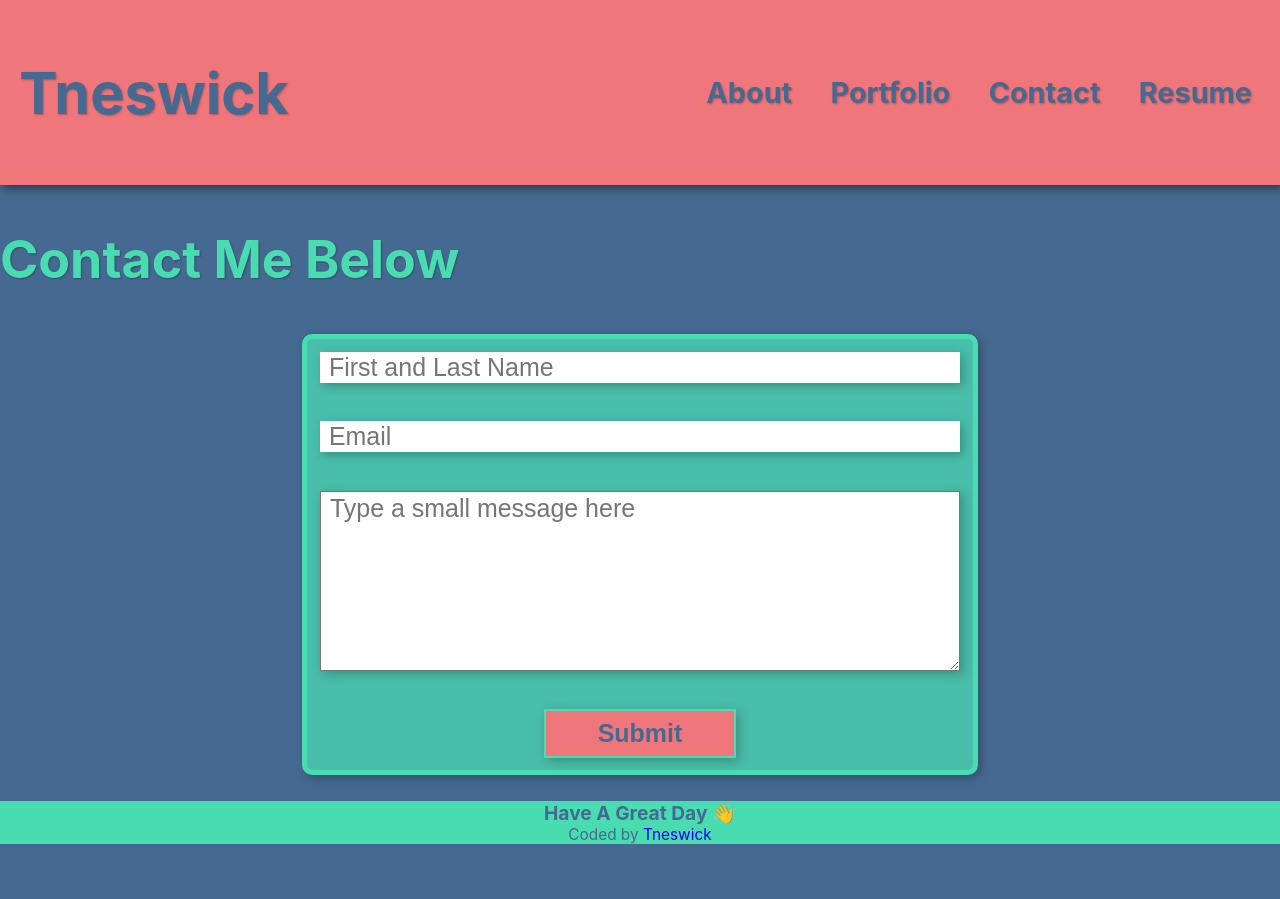
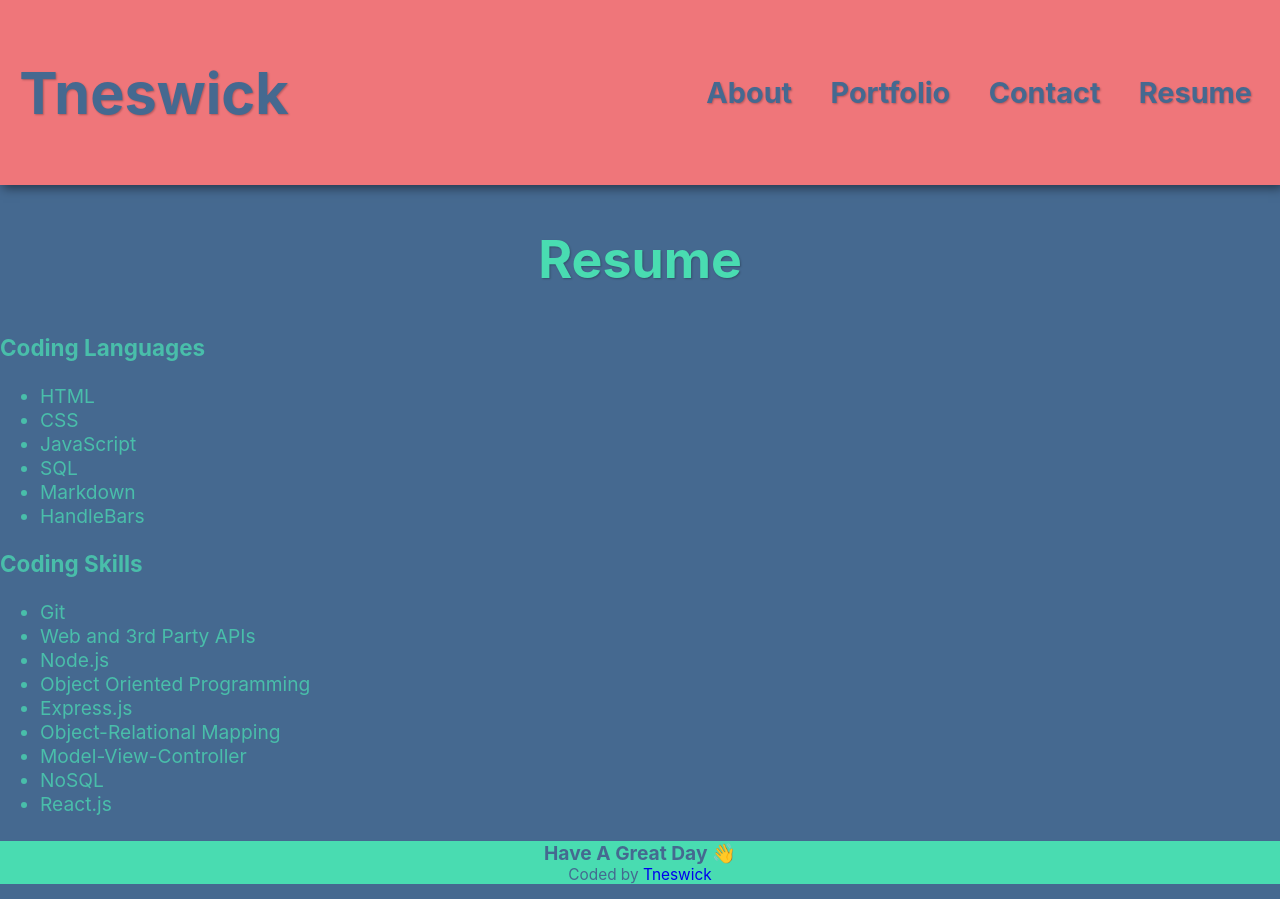
Before and after one commit to Tneswick/React-Portfolio, a React (Create React App) app: page / in a window 1280 px wide. Before the commit the page ends 859 px from the top, so only its background shows below. Built offline with nearby package versions, Linux system fonts and the light colour scheme.

Commit message:
resume work began, lists built out, no css

```diff
--- a/src/App.css
+++ b/src/App.css
@@ -184,6 +184,7 @@ textarea {
   color: var(--tertiary-color);
   font-size: 2.7rem;
   text-shadow: var(--text-shadow);
+  text-align: center;
 }
 
 .contact-form {
--- a/src/App.js
+++ b/src/App.js
@@ -4,6 +4,7 @@ import About from './components/About';
 import Portfolio from './components/Portfolio'
 import Footer from './components/Footer'
 import Contact from './components/Contact';
+import Resume from './components/Resume';
 
 function App() {
   return (
@@ -17,7 +18,8 @@ function App() {
       <main>
         {/* <About /> */}
         {/* <Portfolio /> */}
-        <Contact />
+        {/* <Contact /> */}
+        <Resume />
       </main>
       <Footer/>
       {/* PUSH FOOTER TO BOTTOM OF Viewport */}
--- a/src/components/Contact/index.js
+++ b/src/components/Contact/index.js
@@ -39,7 +39,7 @@ const Contact = () => {
   }
 
   return (
-    <div>
+    <>
       <h2 className='contact-header'>Contact Me Below</h2>
       <form className='contact-form d-grid'>
         <input
@@ -72,7 +72,7 @@ const Contact = () => {
           <p className='error-message'>{errorMessage}</p>
         </div>
       )}
-    </div>
+    </>
   )
 }
 
--- /dev/null
+++ b/src/components/Resume/index.js
@@ -0,0 +1,34 @@
+import React from "react";
+
+const Resume = () => {
+  return (
+    <>
+      <h2 className='contact-header'>Resume</h2>
+      <div className="resume-card">
+        <h3>Coding Languages</h3>
+        <ul>
+          <li>HTML</li>
+          <li>CSS</li>
+          <li>JavaScript</li>
+          <li>SQL</li>
+          <li>Markdown</li>
+          <li>HandleBars</li>
+        </ul>
+        <h3>Coding Skills</h3>
+        <ul>
+          <li>Git</li>
+          <li>Web and 3rd Party APIs</li>
+          <li>Node.js</li>
+          <li>Object Oriented Programming</li>
+          <li>Express.js</li>
+          <li>Object-Relational Mapping</li>
+          <li>Model-View-Controller</li>
+          <li>NoSQL</li>
+          <li>React.js</li>
+        </ul>
+      </div>
+    </>
+  )
+}
+
+export default Resume;
```
